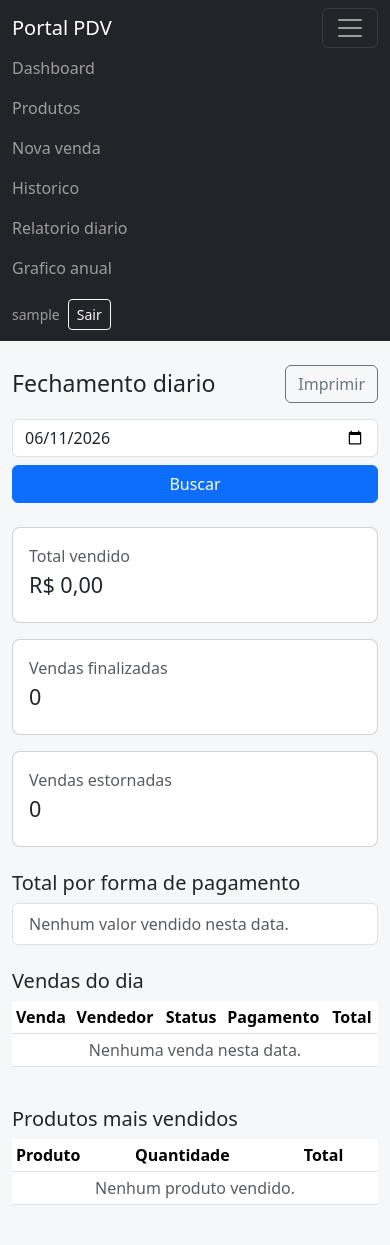
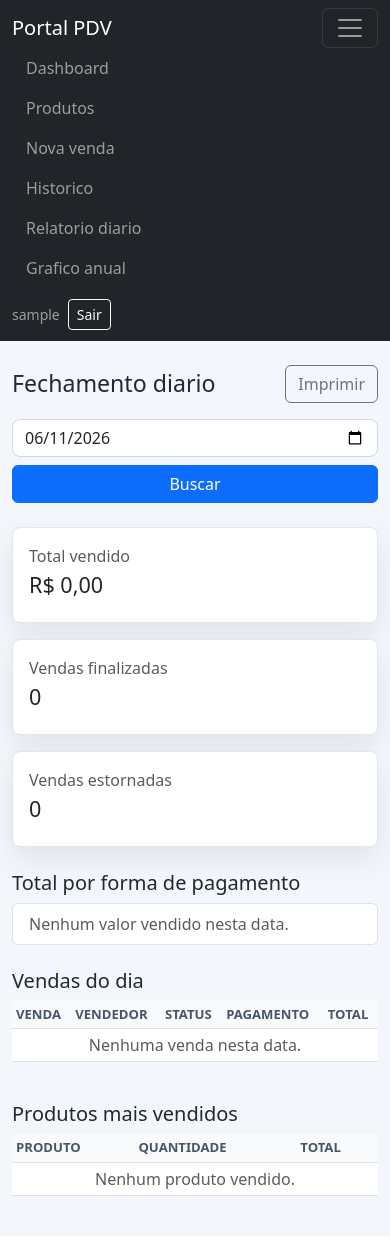
Before and after one commit to LeandroPfilho/PvdGest-oVendas, a Django app: page /relatorios/diario/ in a window 390 px wide, after a click that opens the changed part. After the commit the page ends 1196 px from the top, so only its background shows below. Run offline with Django 5.2, Linux system fonts and the light colour scheme; the visitor is signed in with stand-in values (Sample User, id 1); data comes from the database, SQL or seed files in the repository; data that the repository does not hold is empty.

Commit message:
﻿feat: update styles
- Resumo: centraliza estilos visuais do sistema
- Funcoes: define cards, navbar, tabelas, formularios e responsividade
- Impacto: melhora consistencia visual sem novas dependencias

```diff
--- a/static/css/styles.css
+++ b/static/css/styles.css
@@ -1,26 +1,254 @@
-body {
-    background: #f6f7f9;
+/* Base visual do sistema */
+:root {
+    --app-bg: #f3f6fb;
+    --app-surface: #ffffff;
+    --app-border: #dfe6ef;
+    --app-text: #1f2937;
+    --app-muted: #6b7280;
+    --app-primary: #0d6efd;
+    --app-success: #198754;
+    --app-danger: #dc3545;
+    --app-warning: #f59f00;
+    --app-shadow: 0 12px 30px rgba(15, 23, 42, 0.08);
 }
 
-.card {
+body {
+    background: var(--app-bg);
+    color: var(--app-text);
+}
+
+.app-main {
+    min-height: calc(100vh - 72px);
+}
+
+/* Navbar principal */
+.app-navbar {
+    background: linear-gradient(90deg, #172033, #24344d);
+    box-shadow: 0 8px 24px rgba(15, 23, 42, 0.16);
+}
+
+.brand-icon {
+    align-items: center;
+    background: rgba(255, 255, 255, 0.16);
+    border-radius: 8px;
+    display: inline-flex;
+    height: 34px;
+    justify-content: center;
+    width: 34px;
+}
+
+.navbar .nav-link {
+    border-radius: 8px;
+    margin: 0 2px;
+    padding-left: 0.75rem;
+    padding-right: 0.75rem;
+}
+
+.navbar .nav-link:hover,
+.navbar .nav-link:focus {
+    background: rgba(255, 255, 255, 0.12);
+}
+
+.user-menu {
+    border-left: 1px solid rgba(255, 255, 255, 0.18);
+    padding-left: 1rem;
+}
+
+/* Cards, metricas e atalhos */
+.card,
+.app-card {
+    background: var(--app-surface);
+    border: 1px solid var(--app-border);
+    border-radius: 8px;
+    box-shadow: var(--app-shadow);
+}
+
+.page-header {
+    align-items: center;
+    display: flex;
+    gap: 1rem;
+    justify-content: space-between;
+    margin-bottom: 1.5rem;
+}
+
+.page-header p {
+    color: var(--app-muted);
+    margin-bottom: 0;
+}
+
+.metric-card {
+    min-height: 132px;
+    overflow: hidden;
+    position: relative;
+}
+
+.metric-card::after {
+    background: currentColor;
+    border-radius: 999px;
+    content: "";
+    height: 96px;
+    opacity: 0.08;
+    position: absolute;
+    right: -24px;
+    top: -28px;
+    width: 96px;
+}
+
+.metric-icon {
+    align-items: center;
+    border-radius: 8px;
+    color: #fff;
+    display: inline-flex;
+    font-size: 1.35rem;
+    height: 44px;
+    justify-content: center;
+    width: 44px;
+}
+
+.metric-value {
+    font-size: 1.65rem;
+    font-weight: 700;
+}
+
+.quick-action {
+    border: 1px solid var(--app-border);
+    border-radius: 8px;
+    color: var(--app-text);
+    display: block;
+    padding: 1rem;
+    text-decoration: none;
+    transition: 0.15s ease;
+}
+
+.quick-action:hover {
+    border-color: var(--app-primary);
+    color: var(--app-primary);
+    transform: translateY(-2px);
+}
+
+/* Tabelas e badges */
+.table-card {
+    overflow: hidden;
+}
+
+.table thead th {
+    background: #f8fafc;
+    color: #475569;
+    font-size: 0.82rem;
+    text-transform: uppercase;
+}
+
+.table td,
+.table th {
+    vertical-align: middle;
+}
+
+.status-badge {
+    border-radius: 999px;
+    font-weight: 600;
+    padding: 0.45rem 0.65rem;
+}
+
+.low-stock-row {
+    background: #fff8e6;
+}
+
+/* Formularios */
+.form-card .card-header {
+    background: #f8fafc;
+    border-bottom: 1px solid var(--app-border);
+    font-weight: 700;
+}
+
+.form-section-title {
+    color: #475569;
+    font-size: 0.82rem;
+    font-weight: 700;
+    letter-spacing: 0.02em;
+    text-transform: uppercase;
+}
+
+.form-control,
+.form-select {
+    border-color: #cfd8e3;
     border-radius: 8px;
 }
 
-.metric-card {
-    min-height: 120px;
+.form-control:focus,
+.form-select:focus {
+    box-shadow: 0 0 0 0.2rem rgba(13, 110, 253, 0.12);
+}
+
+/* Vendas e relatorios */
+.sale-total {
+    background: linear-gradient(135deg, #0d6efd, #198754);
+    border-radius: 8px;
+    color: #fff;
+    padding: 1.25rem;
+}
+
+.sale-total strong {
+    display: block;
+    font-size: 2rem;
+    line-height: 1.1;
 }
 
 .chart-box {
     min-height: 360px;
 }
 
+.login-shell {
+    align-items: center;
+    display: flex;
+    min-height: calc(100vh - 120px);
+}
+
+.login-card {
+    margin: 0 auto;
+    max-width: 430px;
+    width: 100%;
+}
+
+/* Responsividade */
+@media (max-width: 767.98px) {
+    .page-header {
+        align-items: stretch;
+        flex-direction: column;
+    }
+
+    .page-header .btn,
+    .page-header form,
+    .user-menu {
+        width: 100%;
+    }
+
+    .metric-value {
+        font-size: 1.35rem;
+    }
+}
+
+/* Impressao dos relatorios */
 @media print {
     .no-print,
-    .navbar {
+    .navbar,
+    .btn,
+    form {
         display: none !important;
     }
 
     body {
         background: #fff;
+        color: #000;
+    }
+
+    .card,
+    .app-card {
+        border: 1px solid #ddd;
+        box-shadow: none;
+    }
+
+    .container {
+        max-width: 100%;
+        width: 100%;
     }
 }
```
